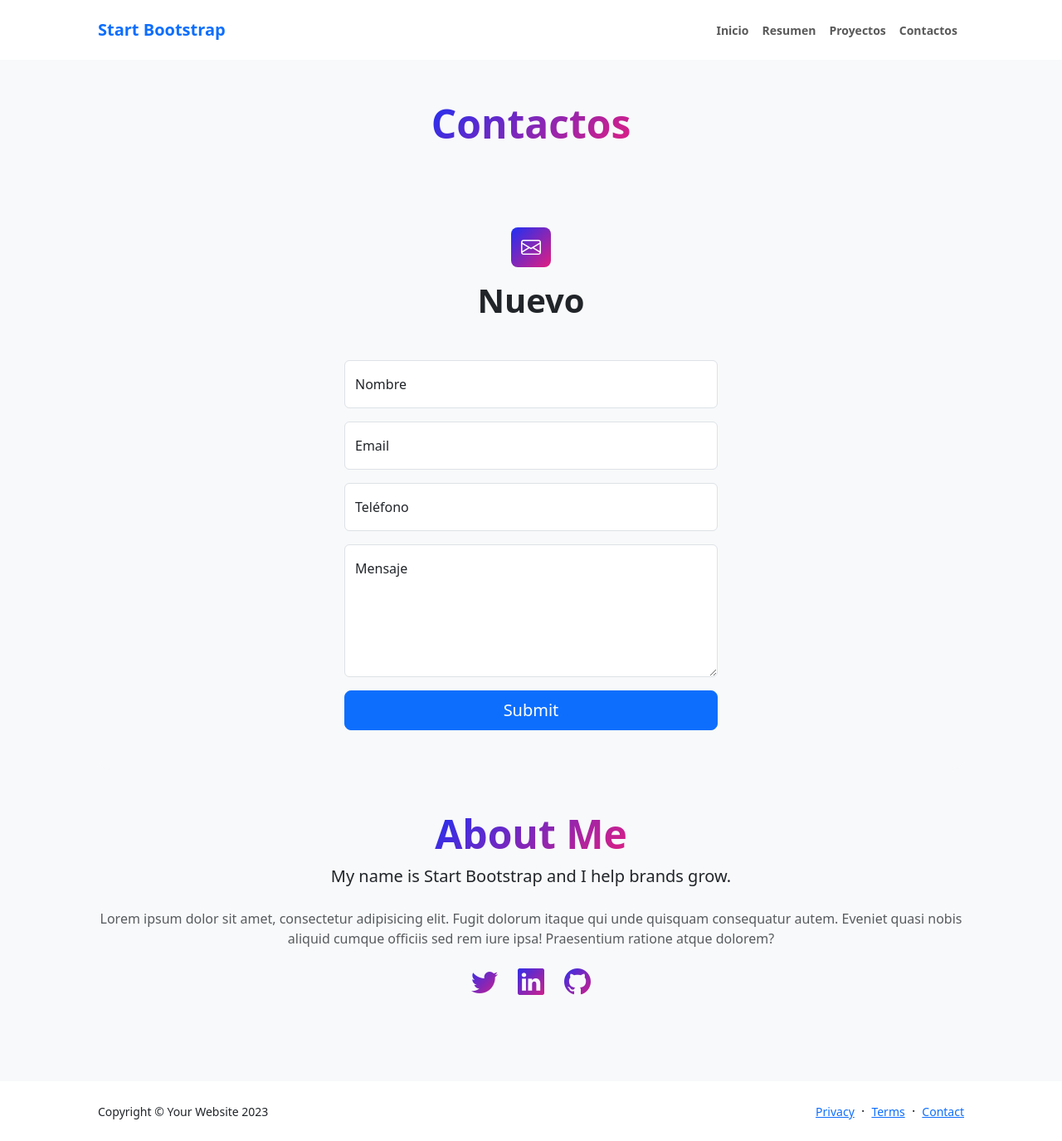
After one commit to Lawkhe/template_django, a Django app: page /contacts/ in a window 1280 px wide. The commit adds this page. Shown: the whole page at 83% size. Run offline with Django 3.2, Linux system fonts and the light colour scheme; some libraries are stand-ins or nearby versions.

Commit message:
Contactos.

```diff
--- /dev/null
+++ b/project/applications/contacto/templates/contactos.html
@@ -0,0 +1,82 @@
+{% extends "layout/one.html" %}
+{% load static %}
+
+
+{% block title %}Contactos{% endblock %}
+
+
+{% block head %}
+<link href="https://cdn.jsdelivr.net/npm/bootstrap@5.3.2/dist/css/bootstrap.min.css" rel="stylesheet" integrity="sha384-T3c6CoIi6uLrA9TneNEoa7RxnatzjcDSCmG1MXxSR1GAsXEV/Dwwykc2MPK8M2HN" crossorigin="anonymous">
+{% endblock %}
+
+
+{% block title_container %}Contactos{% endblock %}
+
+
+{% block main %}
+
+    <!-- Contact form-->
+    <div class="bg-light rounded-4 py-5 px-4 px-md-5">
+        <div class="text-center mb-5">
+            <div class="feature bg-primary bg-gradient-primary-to-secondary text-white rounded-3 mb-3"><i class="bi bi-envelope"></i></div>
+            <h1 class="fw-bolder">Nuevo</h1>
+        </div>
+        <div class="row gx-5 justify-content-center">
+            <div class="col-lg-8 col-xl-6">
+                <form method="POST" id="contactForm">
+                    {% csrf_token %}
+                    <!-- Name input-->
+                    <div class="form-floating mb-3">
+                        <input class="form-control" name="name" id="name" type="text" placeholder="Enter your name..." data-sb-validations="required" />
+                        <label for="name">Nombre</label>
+                        <div class="invalid-feedback" data-sb-feedback="name:required">A name is required.</div>
+                    </div>
+                    <!-- Email address input-->
+                    <div class="form-floating mb-3">
+                        <input class="form-control" name="email" id="email" type="email" placeholder="name@example.com" data-sb-validations="required,email" />
+                        <label for="email">Email</label>
+                        <div class="invalid-feedback" data-sb-feedback="email:required">An email is required.</div>
+                        <div class="invalid-feedback" data-sb-feedback="email:email">Email is not valid.</div>
+                    </div>
+                    <!-- Phone number input-->
+                    <div class="form-floating mb-3">
+                        <input class="form-control" name="phone" id="phone" type="tel" placeholder="(123) 456-7890" data-sb-validations="required" />
+                        <label for="phone">Teléfono</label>
+                        <div class="invalid-feedback" data-sb-feedback="phone:required">A phone number is required.</div>
+                    </div>
+                    <!-- Message input-->
+                    <div class="form-floating mb-3">
+                        <textarea class="form-control" name="message" id="message" type="text" placeholder="Enter your message here..." style="height: 10rem" data-sb-validations="required"></textarea>
+                        <label for="message">Mensaje</label>
+                        <div class="invalid-feedback" data-sb-feedback="message:required">A message is required.</div>
+                    </div>
+                    <!-- Submit success message-->
+                    <!---->
+                    <!-- This is what your users will see when the form-->
+                    <!-- has successfully submitted-->
+                    <div class="d-none" id="submitSuccessMessage">
+                        <div class="text-center mb-3">
+                            <div class="fw-bolder">Form submission successful!</div>
+                            To activate this form, sign up at
+                            <br />
+                            <a href="https://startbootstrap.com/solution/contact-forms">https://startbootstrap.com/solution/contact-forms</a>
+                        </div>
+                    </div>
+                    <!-- Submit error message-->
+                    <!---->
+                    <!-- This is what your users will see when there is-->
+                    <!-- an error submitting the form-->
+                    <div class="d-none" id="submitErrorMessage"><div class="text-center text-danger mb-3">Error sending message!</div></div>
+                    <!-- Submit Button-->
+                    <div class="d-grid"><button class="btn btn-primary btn-lg" id="submitButton" type="submit">Submit</button></div>
+                </form>
+            </div>
+        </div>
+    </div>
+
+{% endblock %}
+
+
+{% block js %}
+<script src="https://cdn.jsdelivr.net/npm/bootstrap@5.3.2/dist/js/bootstrap.bundle.min.js" integrity="sha384-C6RzsynM9kWDrMNeT87bh95OGNyZPhcTNXj1NW7RuBCsyN/o0jlpcV8Qyq46cDfL" crossorigin="anonymous"></script>
+{% endblock %}
--- a/project/applications/contacto/urls.py
+++ b/project/applications/contacto/urls.py
@@ -2,5 +2,5 @@ from django.urls import path
 from . import views
 
 urlpatterns = [
-    # path('contacts/', views.projects, name="Contactos"),
+    path('contacts/', views.projects, name="Contactos"),
 ]
--- a/project/applications/contacto/views.py
+++ b/project/applications/contacto/views.py
@@ -1,3 +1,16 @@
 from django.shortcuts import render
+from .models import Contacto
 
-# Create your views here.
+def projects(request):
+    response = {}
+    if request.method == "POST":
+        data = request.POST
+
+        contacto_val = Contacto()
+        contacto_val.nombre = data['name']
+        contacto_val.email = data['email']
+        contacto_val.telefono = data['phone']
+        contacto_val.mensaje = data['message']
+        contacto_val.save()
+
+    return render(request, 'contactos.html', context=response)
--- a/project/applications/proyecto/models.py
+++ b/project/applications/proyecto/models.py
@@ -5,6 +5,7 @@ class Proyecto(models.Model):
     codigo = models.CharField(primary_key=True,max_length=4)
     nombre = models.CharField(max_length=90)
     descripcion = models.CharField( max_length=2000)
+    image = models.FileField(upload_to='proyectos/',null=True,)
     publish = models.BooleanField(default=True)
 
     def __str__(self):
--- a/project/settings.py
+++ b/project/settings.py
@@ -131,4 +131,5 @@ STATIC_URL = '/static/'
 
 DEFAULT_AUTO_FIELD = 'django.db.models.BigAutoField'
 
-MEDIA_ROOT = os.path.join(BASE_DIR, 'upload')
+MEDIA_URL = '/media/'
+MEDIA_ROOT = os.path.join(BASE_DIR, 'media')
--- a/project/templates/about.html
+++ b/project/templates/includes/about.html
@@ -4,7 +4,7 @@
         <!-- Header text content-->
         <div class="text-center text-xxl-start">
             <div class="badge bg-gradient-primary-to-secondary text-white mb-4"><div class="text-uppercase">Design &middot; Development &middot; Marketing</div></div>
-            <div class="fs-3 fw-light text-muted">I can help your business to</div>
+            <div class="fs-3 fw-light text-muted">Ingeniero de software en Saroa Sas</div>
             <h1 class="display-3 fw-bolder mb-5"><span class="text-gradient d-inline">Juan Jose Hernández Cortecero</span></h1>
             <div class="d-grid gap-3 d-sm-flex justify-content-sm-center justify-content-xxl-start mb-3">
                 <a class="btn btn-primary btn-lg px-5 py-3 me-sm-3 fs-6 fw-bolder" href="/page">Resume</a>
@@ -19,7 +19,8 @@
                 <!-- TIP: For best results, use a photo with a transparent background like the demo example below-->
                 <!-- Watch a tutorial on how to do this on YouTube (link)-->
                 <!-- <img class="profile-img" src="https://startbootstrap.github.io/startbootstrap-personal/assets/profile.png" alt="..." /> -->
-                <img class="profile-img" src="https://media.licdn.com/dms/image/D4D03AQEjyl21w_ieSg/profile-displayphoto-shrink_800_800/0/1687904271494?e=1703116800&v=beta&t=Id9hLy5PGrS1ZMcFBVULLY-WcQgwW61T0_z32tAFhfU" alt="..." />
+                <img style="border-radius: 10%; height: 30vw;" class="profile-img"
+                    src="{% static 'images/profile.jpg' %}" alt="..." />
             </div>
         </div>
     </div>
--- a/project/templates/layout.html
+++ b/project/templates/layout/one.html
@@ -26,14 +26,14 @@
     <!-- Navigation-->
     <nav class="navbar navbar-expand-lg navbar-light bg-white py-3">
         <div class="container px-5">
-            <a class="navbar-brand" href="index.html"><span class="fw-bolder text-primary">Start Bootstrap</span></a>
+            <a class="navbar-brand" href="/"><span class="fw-bolder text-primary">Start Bootstrap</span></a>
             <button class="navbar-toggler" type="button" data-bs-toggle="collapse" data-bs-target="#navbarSupportedContent" aria-controls="navbarSupportedContent" aria-expanded="false" aria-label="Toggle navigation"><span class="navbar-toggler-icon"></span></button>
             <div class="collapse navbar-collapse" id="navbarSupportedContent">
                 <ul class="navbar-nav ms-auto mb-2 mb-lg-0 small fw-bolder">
                     <li class="nav-item"><a class="nav-link" href="/page">Inicio</a></li>
                     <li class="nav-item"><a class="nav-link" href="/page">Resumen</a></li>
-                    <!-- <li class="nav-item"><a class="nav-link" href="projects.html">Projects</a></li>
-                    <li class="nav-item"><a class="nav-link" href="contact.html">Contact</a></li> -->
+                    <li class="nav-item"><a class="nav-link" href="/projects">Proyectos</a></li>
+                    <li class="nav-item"><a class="nav-link" href="/contacts">Contactos</a></li>
                 </ul>
             </div>
         </div>
--- a/project/templates/page/content.html
+++ b/project/templates/page/content.html
@@ -1,4 +1,4 @@
-{% extends "layout.html" %}
+{% extends "layout/one.html" %}
 {% load static %}
 
 
@@ -13,10 +13,10 @@
 
 
 {% block main %}
-{% include 'about.html' %}
+{% include 'includes/about.html' %}
 <br>
 <br>
-{% include 'resume.html' %}
+{% include 'includes/resume.html' %}
 {% endblock %}
 
 
--- a/project/urls.py
+++ b/project/urls.py
@@ -14,8 +14,10 @@ Including another URLconf
     2. Add a URL to urlpatterns:  path('blog/', include('blog.urls'))
 """
 from django.contrib import admin
+from django.conf import settings
 from django.urls import path, include
 from project.controllers import site
+from django.conf.urls.static import static
 
 urlpatterns = [
     path('admin/', admin.site.urls),
@@ -23,4 +25,4 @@ urlpatterns = [
     path('page/', site.page),
     path('', include('project.applications.proyecto.urls')),
     path('', include('project.applications.contacto.urls')),
-]
+] + static(settings.MEDIA_URL, document_root=settings.MEDIA_ROOT)
```
Also changed, not shown: project/applications/proyecto/templates/proyectos.html (+2 -16 lines), project/templates/includes/resume.html (added, +17 -0 lines), project/templates/resume.html (deleted, +0 -17 lines), db.sqlite3, media/proyectos/descarga.png (added), media/proyectos/logo_sena.jpg (added), project/applications/proyecto/migrations/0002_proyecto_image.py (added), project/static/images/profile.jpg (added).
